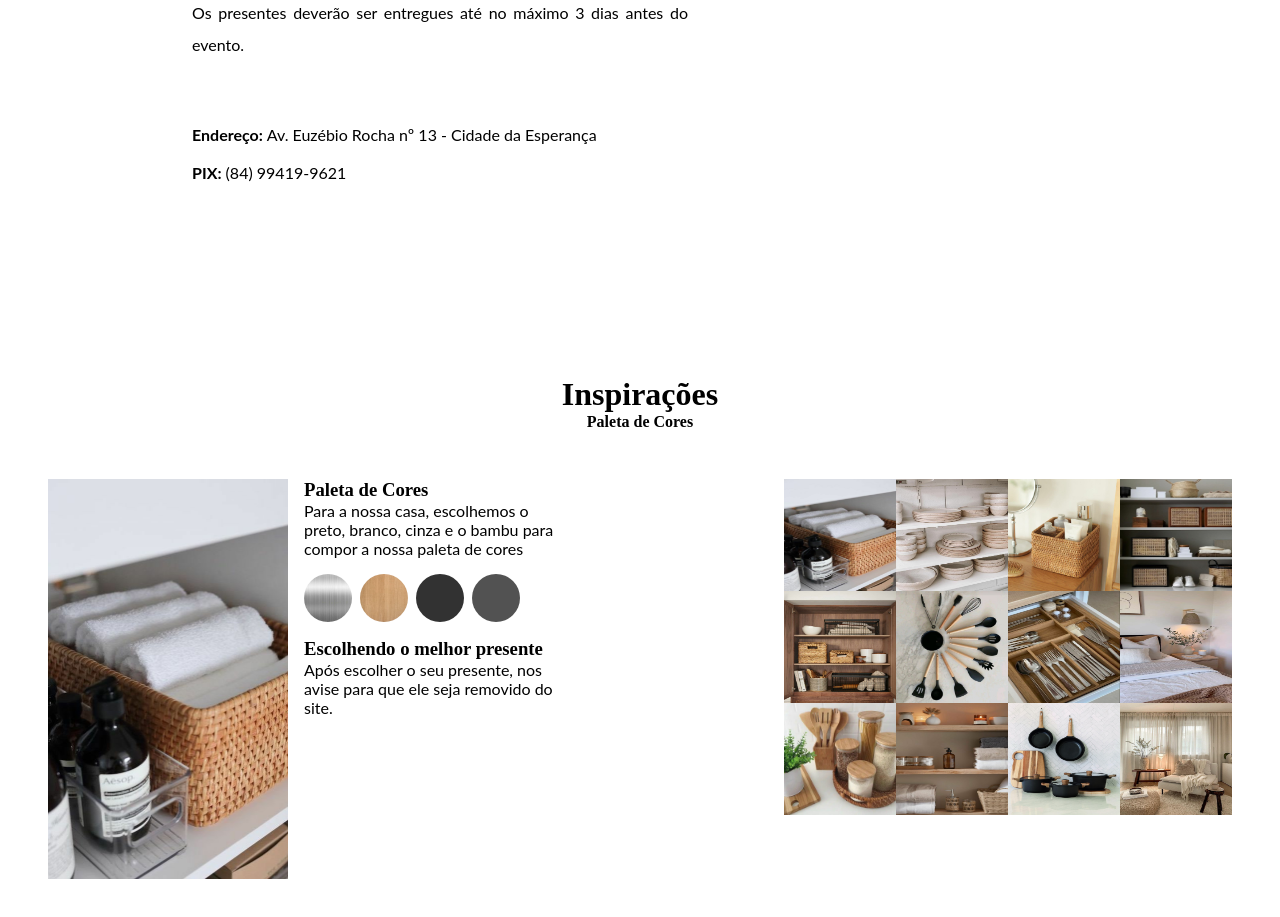
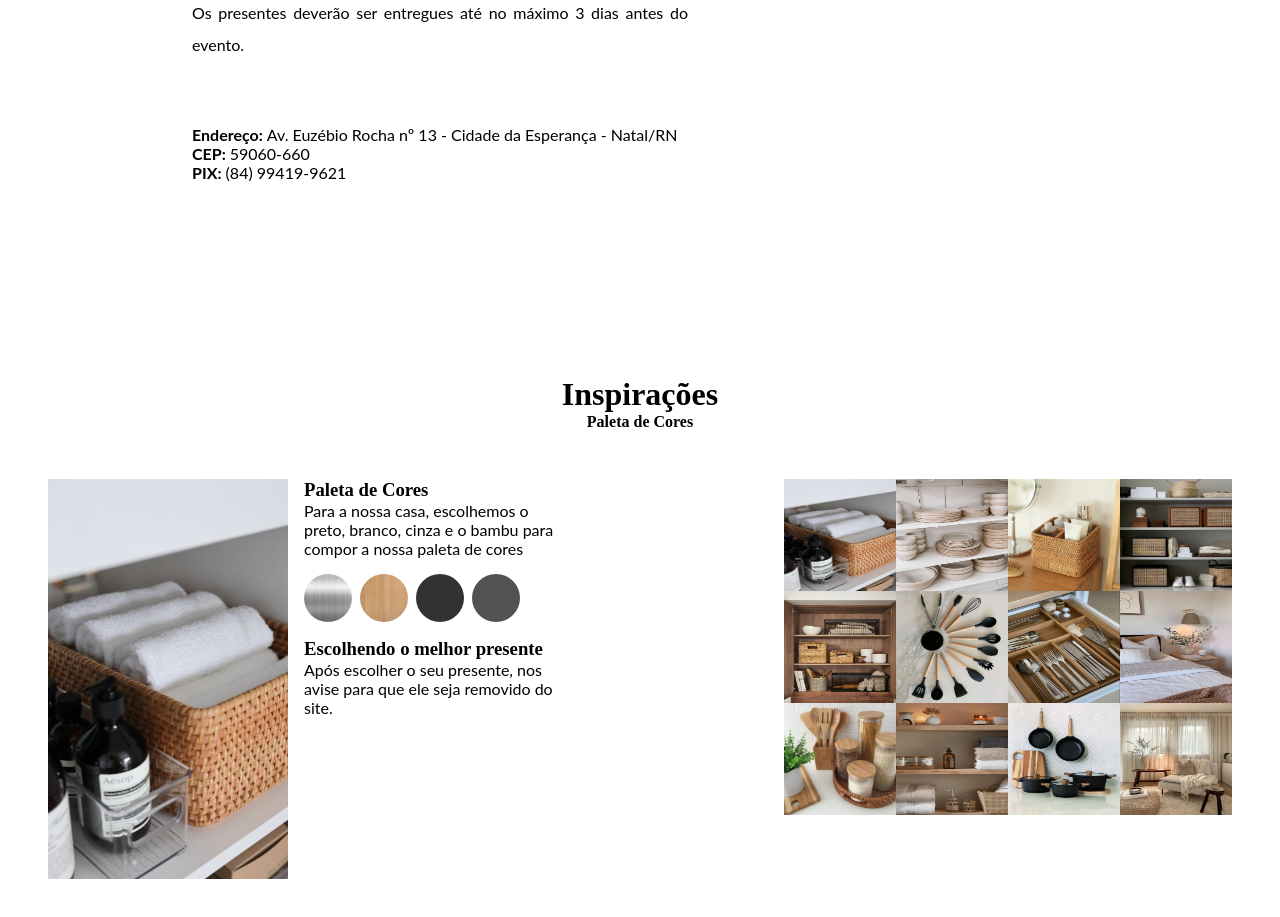
Before and after one commit to Davi-Cesar/alinny-davi, a React (Create React App) app: page / in a window 1280 px wide. Shown: the part 2040-2957 px from the top of the page. Built offline with nearby package versions, Linux system fonts and the light colour scheme; a web font is replaced by a local one.

Commit message:
fix: update localization

```diff
--- a/src/pages/Message/index.js
+++ b/src/pages/Message/index.js
@@ -27,7 +27,9 @@ function Message() {
           <div className="message-footer">
             <p style={{ marginTop: "4rem" }}>
               <b>Endereço: </b>
-              Av. Euzébio Rocha nº 13 - Cidade da Esperança <br></br>
+              Av. Euzébio Rocha nº 13 - Cidade da Esperança - Natal/RN <br></br>
+              <b>CEP: </b>
+              59060-660
               <br></br>
               <b>PIX:</b> (84) 99419-9621
             </p>
```
